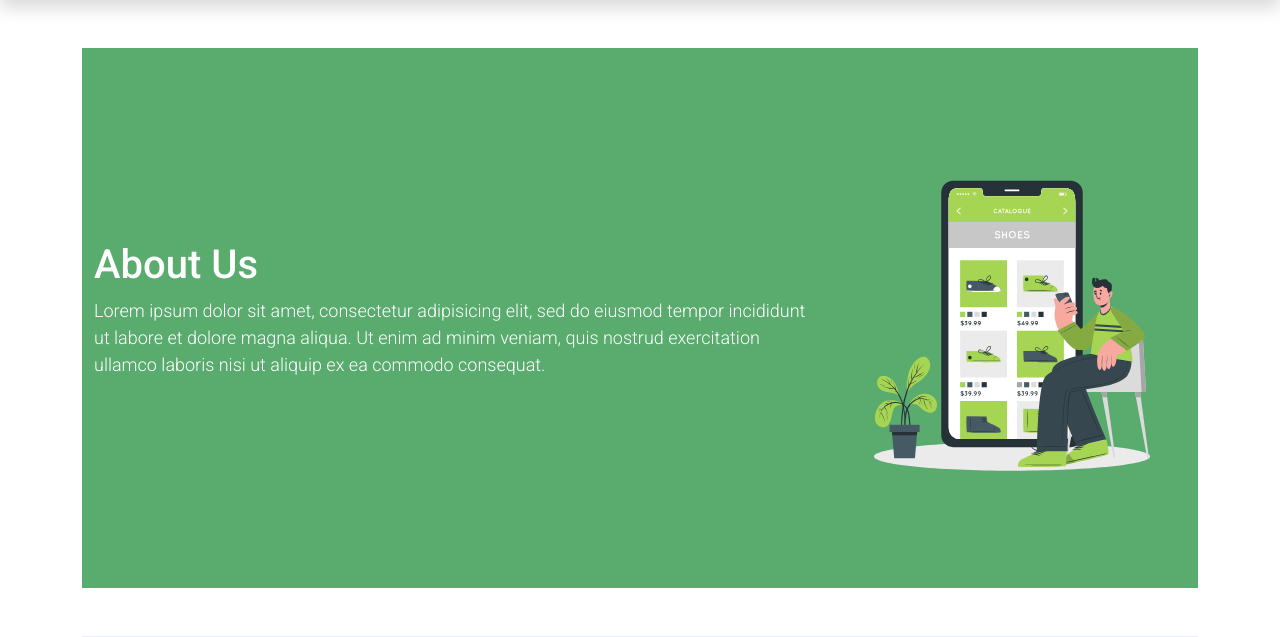
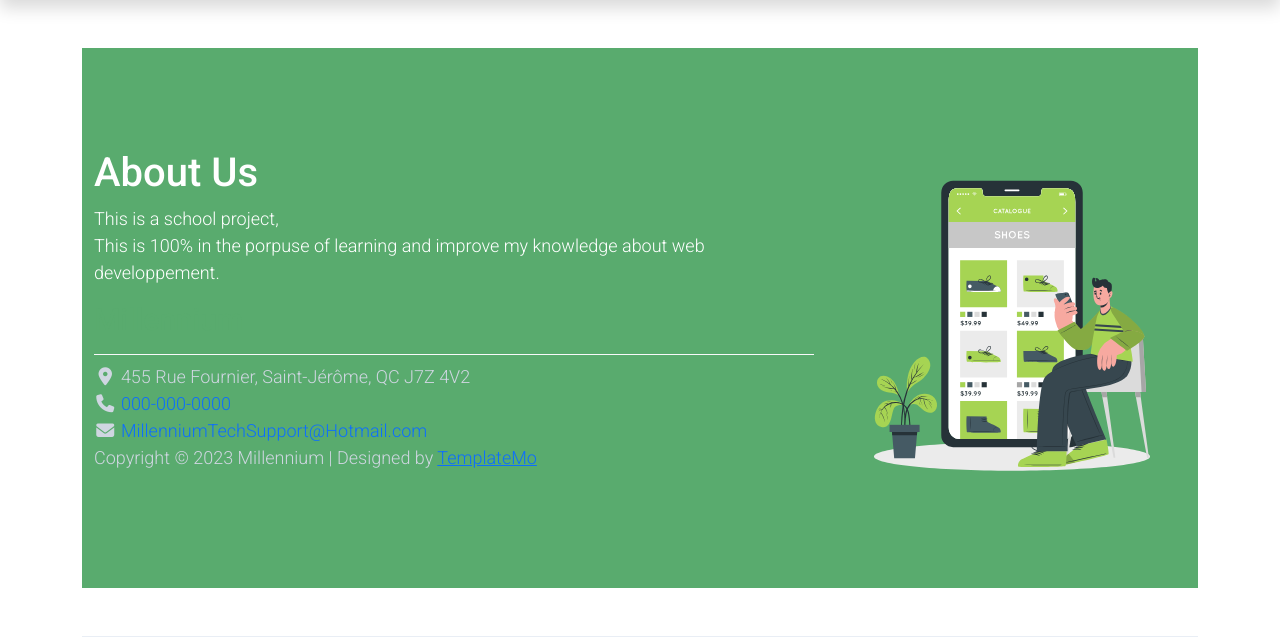
Before and after one commit to NadeauRaphael/Millenium, a Symfony app: template templates/About/index.html.twig in a window 1280 px wide. Shown: the part 132-769 px from the top of the page. Run offline with Twig, Linux system fonts and the light colour scheme; the template is opened without the code that fills it, so the values that code supplies are empty; some libraries are stand-ins or nearby versions.

Commit message:
About page done

```diff
--- a/templates/About/index.html.twig
+++ b/templates/About/index.html.twig
@@ -9,13 +9,35 @@
 				<div class="col-md-8 text-white">
 					<h1>About Us</h1>
 					<p>
-                        Lorem ipsum dolor sit amet, consectetur adipisicing elit, sed do eiusmod
-                        tempor incididunt ut labore et dolore magna aliqua. Ut enim ad minim veniam,
-                        quis nostrud exercitation ullamco laboris nisi ut aliquip ex ea commodo consequat.
+						This is a school project,<br>
+						This is 100% in the porpuse of learning and improve my knowledge about web developpement.
 					</p>
+					<div>
+						<h2 class="h2 text-success border-bottom pb-3 border-light logo">Millennium</h2>
+						<ul class="list-unstyled text-light footer-link-list">
+							<li>
+								<i class="fas fa-map-marker-alt fa-fw"></i>
+								455 Rue Fournier, Saint-Jérôme, QC J7Z 4V2
+							</li>
+							<li>
+								<i class="fa fa-phone fa-fw"></i>
+								<a class="text-decoration-none">000-000-0000</a>
+							</li>
+							<li>
+								<i class="fa fa-envelope fa-fw"></i>
+								<a class="text-decoration-none" href="mailto:info@company.com">MillenniumTechSupport@Hotmail.com</a>
+							</li>
+							<p class="text-left text-light">
+								Copyright &copy; 2023 Millennium
+								                            | Designed by
+								<a rel="sponsored" href="https://templatemo.com/tm-559-zay-shop" target="_blank">TemplateMo</a>
+							</p>
+						</ul>
+					</div>
+
 				</div>
 				<div class="col-md-4">
-                    <img src="{{asset('/img/about-hero.svg')}}"alt="About Hero">
+					<img src="{{asset('/img/about-hero.svg')}}" alt="About Hero">
 				</div>
 			</div>
 		</div>
--- a/templates/core/footer.html.twig
+++ b/templates/core/footer.html.twig
@@ -15,7 +15,7 @@
                         </li>
                         <li>
                             <i class="fa fa-envelope fa-fw"></i>
-                            <a class="text-decoration-none" href="mailto:info@company.com">Millennium@Hotmail.com</a>
+                            <a class="text-decoration-none" href="mailto:Millennium@Hotmail.com">Millennium@Hotmail.com</a>
                         </li>
                     </ul>
                 </div>
```
Also changed, not shown: templates/Catalog/index.html.twig (+2 -8 lines). Lines whose indentation alone changed are shown as unchanged.
